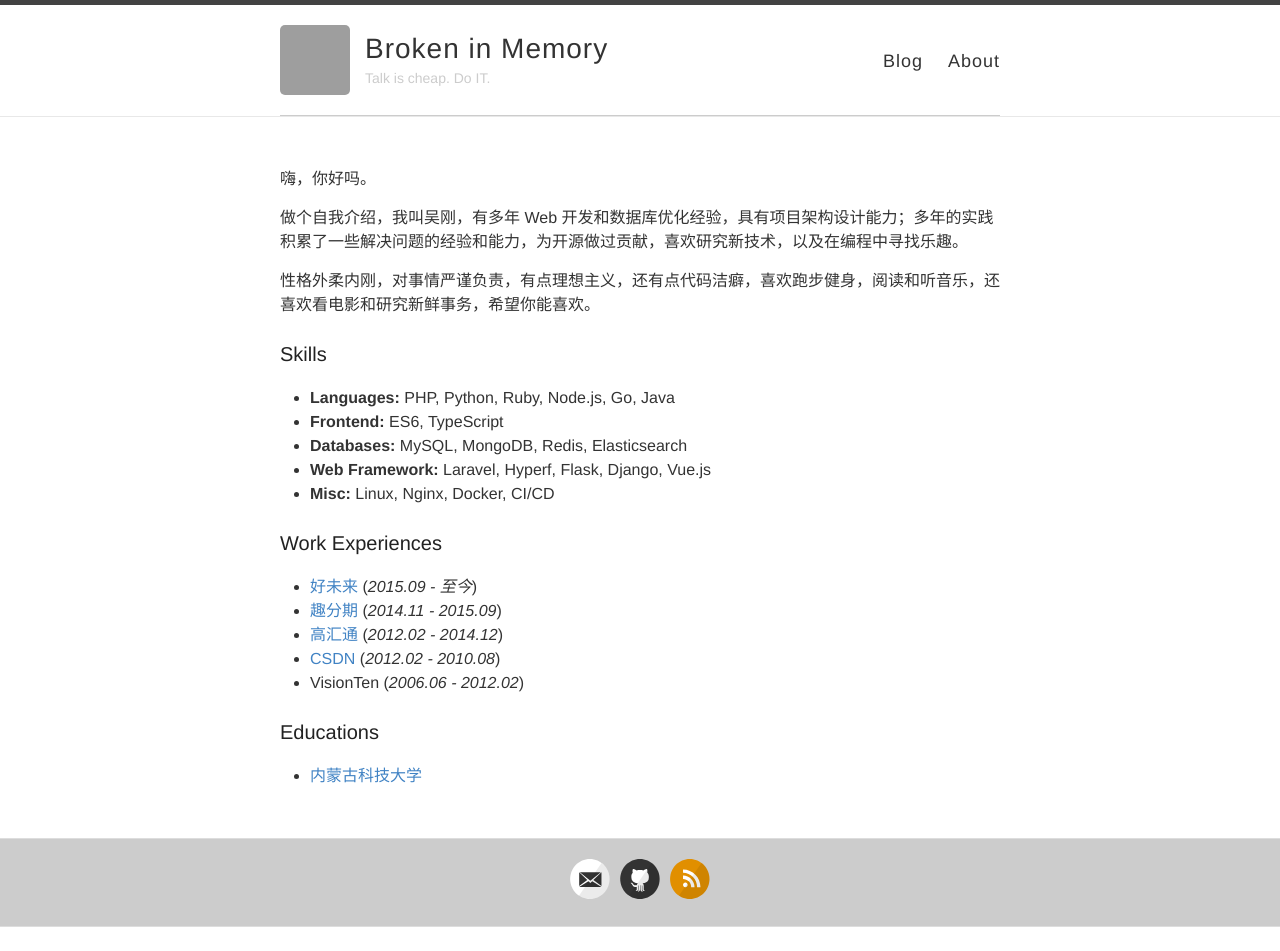
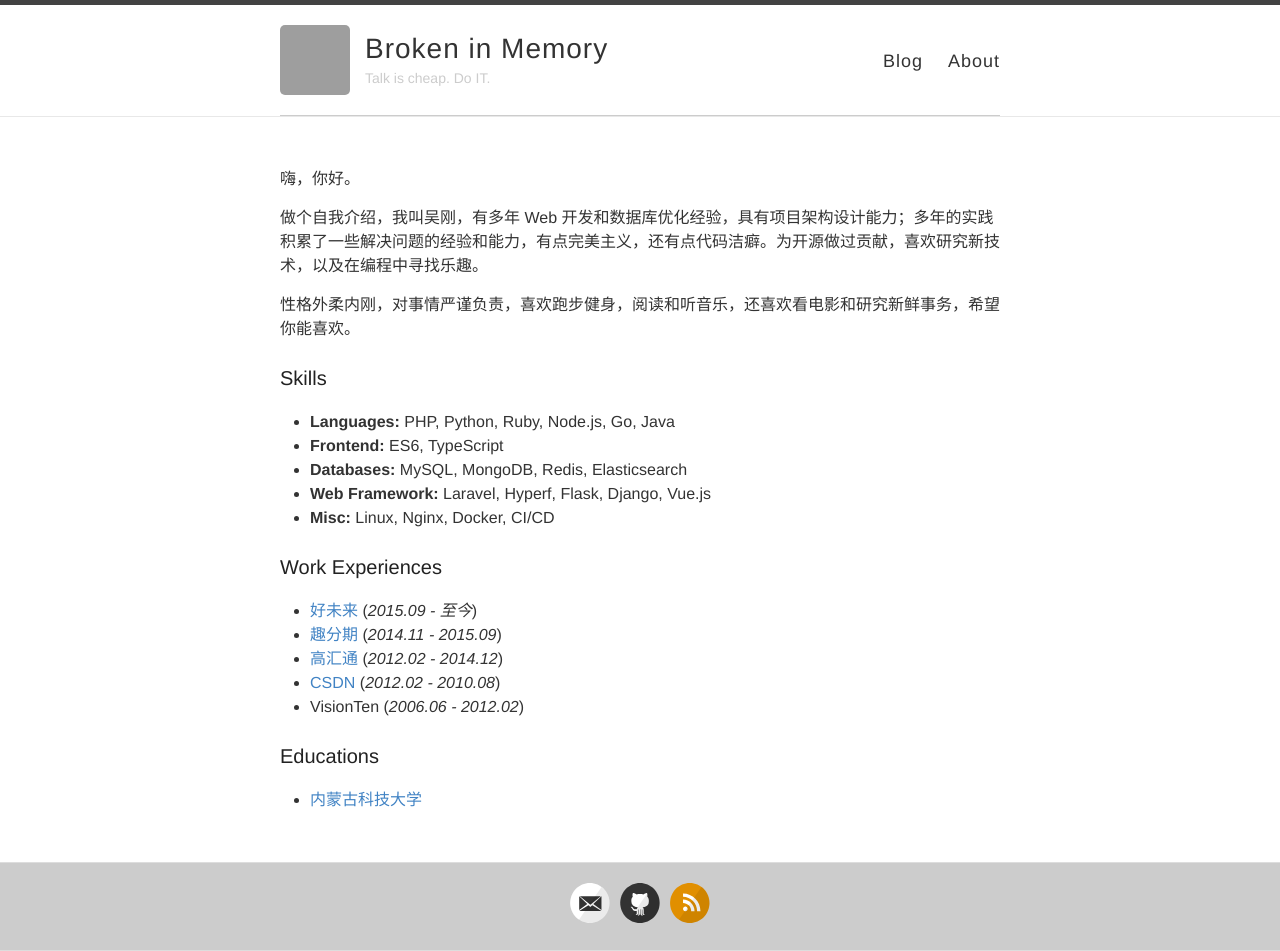
Before and after one commit to gokure/gokure.github.io, a Jekyll site: the page built from about.md, in a window 1280 px wide. Built offline with Jekyll 4.4.1, drawn with Linux system fonts in a browser that asks for light colours; before the commit the page ends 927 px from its top, so only the background shows below that; grey boxes are pictures that could not be loaded.

Commit message:
Update about

```diff
--- a/about.md
+++ b/about.md
@@ -4,11 +4,11 @@ title: About
 permalink: /about/
 ---
 
-嗨，你好吗。
+嗨，你好。
 
-做个自我介绍，我叫吴刚，有多年 Web 开发和数据库优化经验，具有项目架构设计能力；多年的实践积累了一些解决问题的经验和能力，为开源做过贡献，喜欢研究新技术，以及在编程中寻找乐趣。
+做个自我介绍，我叫吴刚，有多年 Web 开发和数据库优化经验，具有项目架构设计能力；多年的实践积累了一些解决问题的经验和能力，有点完美主义，还有点代码洁癖。为开源做过贡献，喜欢研究新技术，以及在编程中寻找乐趣。
 
-性格外柔内刚，对事情严谨负责，有点理想主义，还有点代码洁癖，喜欢跑步健身，阅读和听音乐，还喜欢看电影和研究新鲜事务，希望你能喜欢。
+性格外柔内刚，对事情严谨负责，喜欢跑步健身，阅读和听音乐，还喜欢看电影和研究新鲜事务，希望你能喜欢。
 
 ### Skills
 
```
